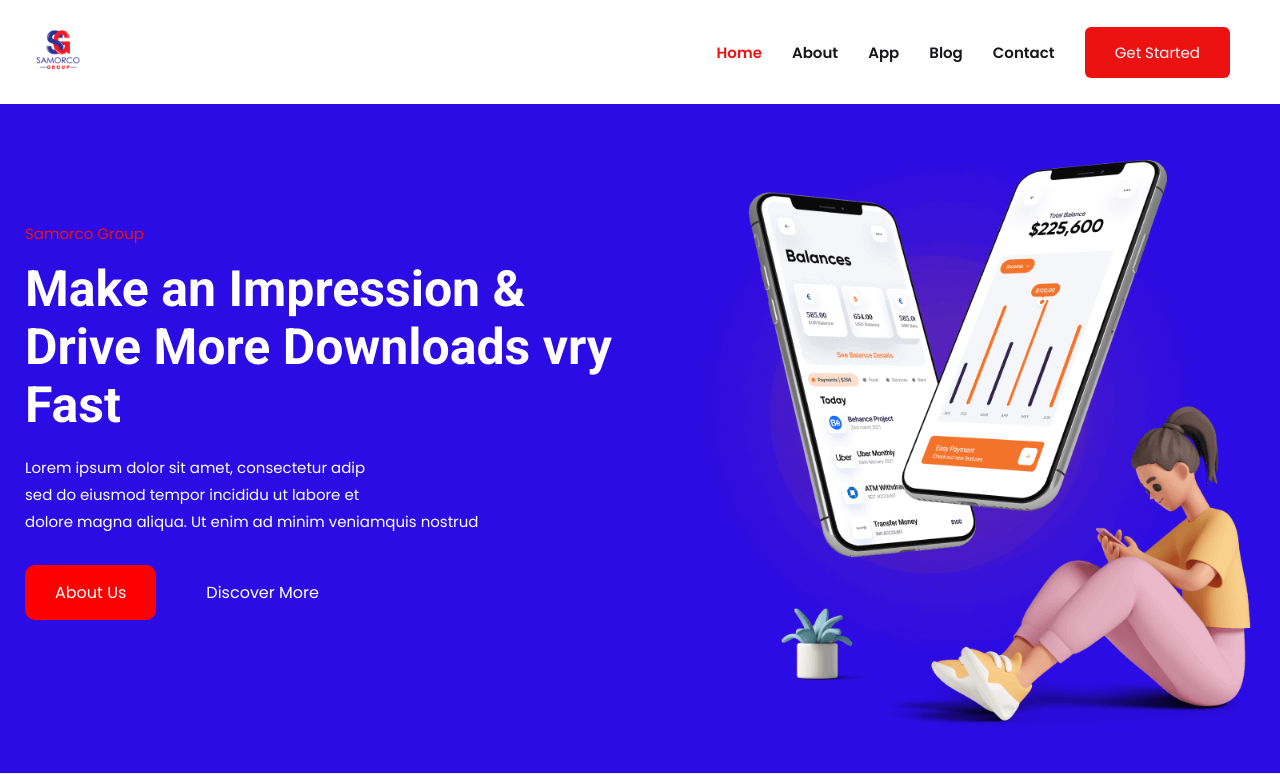
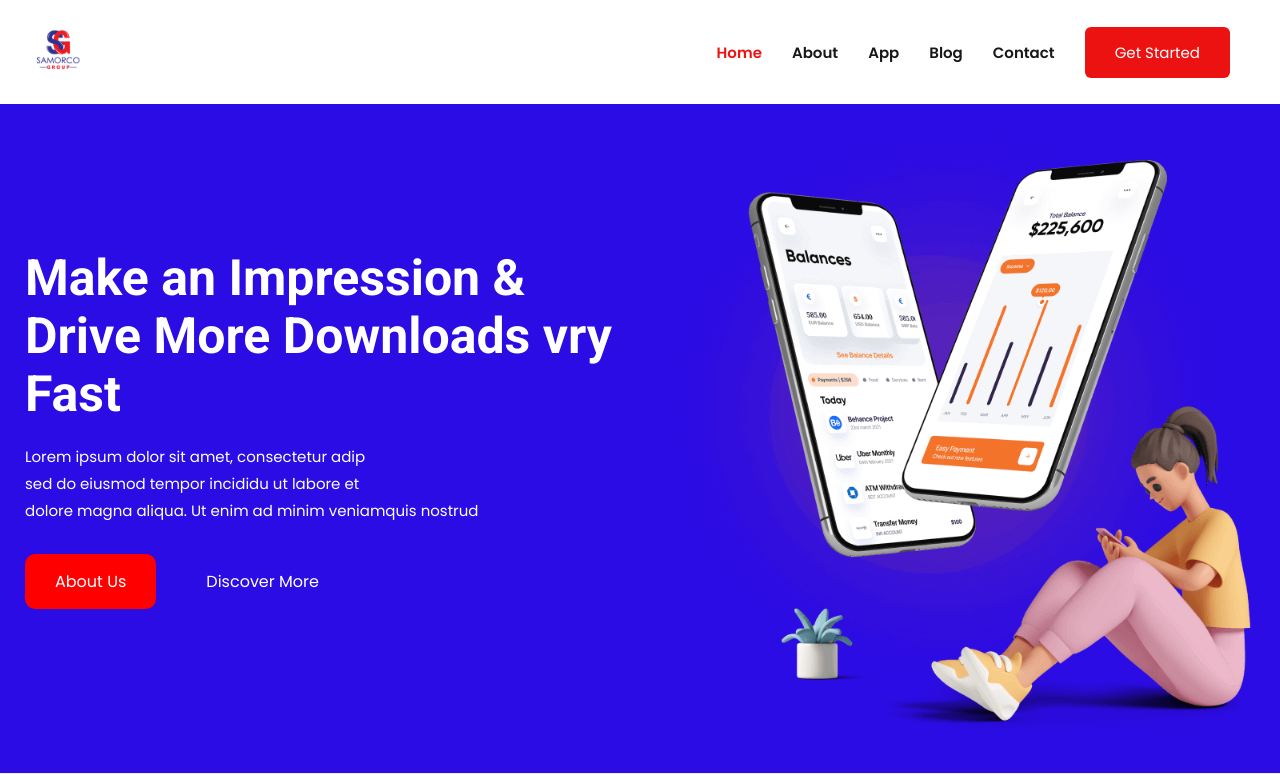
Before and after one commit to kelvinmurimi/samorcogroup-frontend, a PHP site: page / in a window 1280 px wide. Shown: the top 774 px of the page. Run offline with PHP 8.4, Linux system fonts and the light colour scheme.

Commit message:
changed h-s-1 p

```diff
--- a/includes/h-section-one.php
+++ b/includes/h-section-one.php
@@ -12,7 +12,7 @@
 
           <div class="hero-content">
 
-            <p class="section-subtitle">Samorco Group</p>
+            <p class="section-subtitle"></p>
 
             <h1 class="h1 hero-title">Make an Impression & Drive More Downloads vry Fast</h1>
 
```
